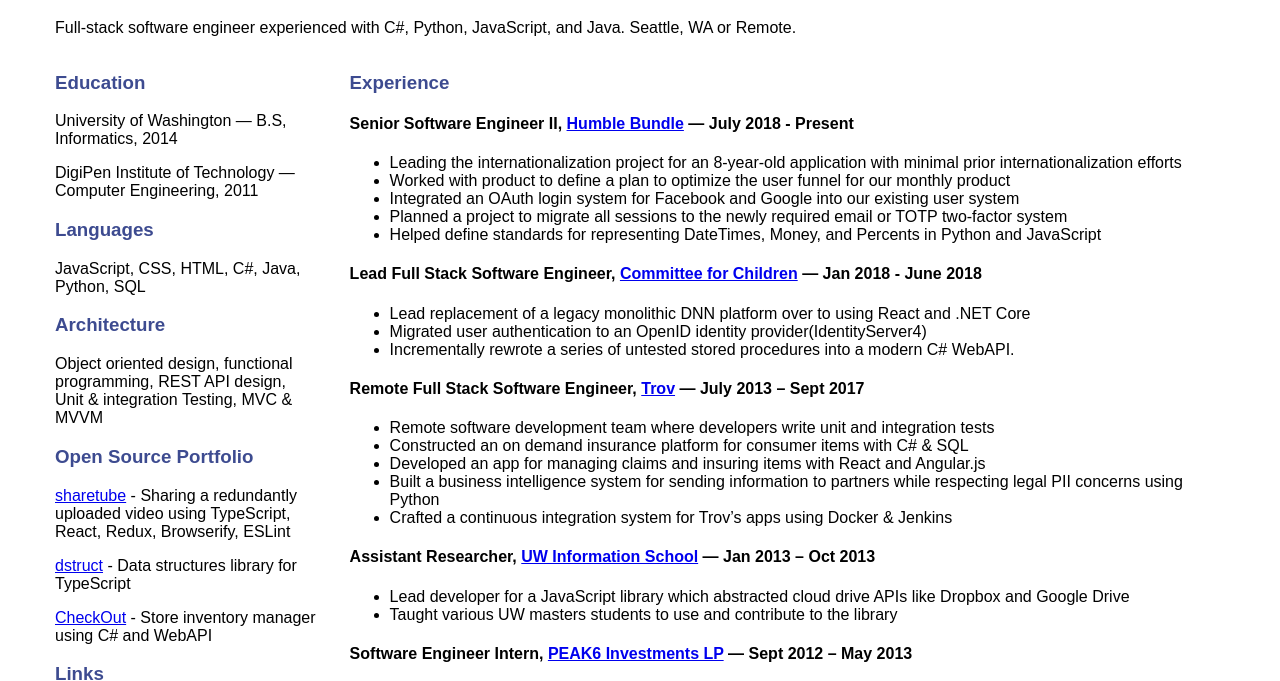
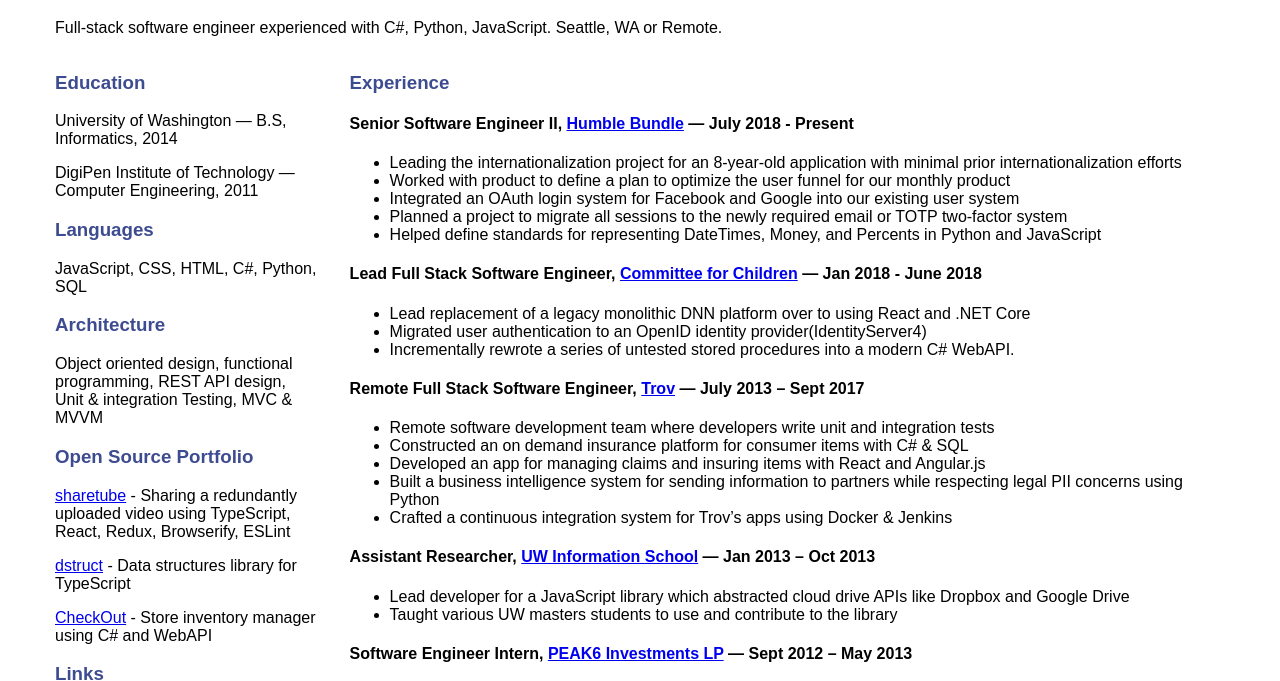
Before and after one commit to emmajsadams/personal-website, a plain HTML site: page index.html in a window 1280 px wide. Shown: the part 61-742 px from the top of the page. Drawn offline with nearby package versions, Linux system fonts and the light colour scheme.

Commit message:
Remove Java references

```diff
--- a/index.html
+++ b/index.html
@@ -16,7 +16,7 @@
 </head>
 <body class="container">
 <h1>Cody Stebbins</h1>
-<p>Full-stack software engineer experienced with C#, Python, JavaScript, and Java. Seattle, WA or Remote.</p>
+<p>Full-stack software engineer experienced with C#, Python, JavaScript. Seattle, WA or Remote.</p>
 <main id="grid">
   <section>
     <h3>Education</h3>
@@ -24,7 +24,7 @@
     <p>DigiPen Institute of Technology — Computer Engineering, 2011</p>
 
     <h3>Languages</h3>
-    <p>JavaScript, CSS, HTML, C#, Java, Python, SQL</p>
+    <p>JavaScript, CSS, HTML, C#, Python, SQL</p>
 
     <h3>Architecture</h3>
     <p>Object oriented design, functional programming, REST API design, Unit & integration Testing, MVC & MVVM</p>
```
